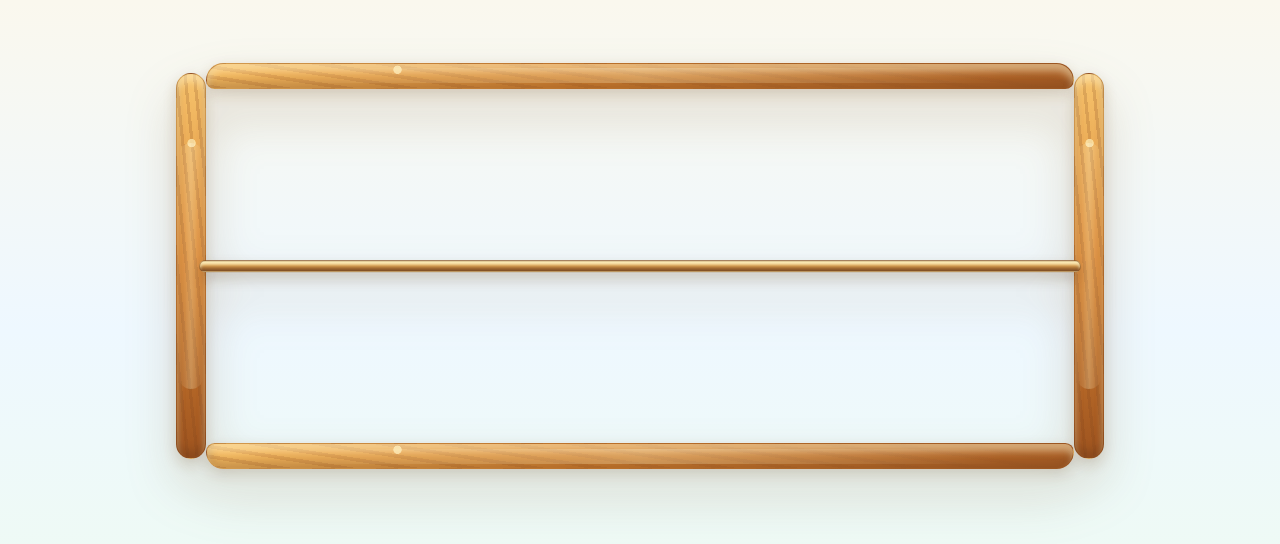
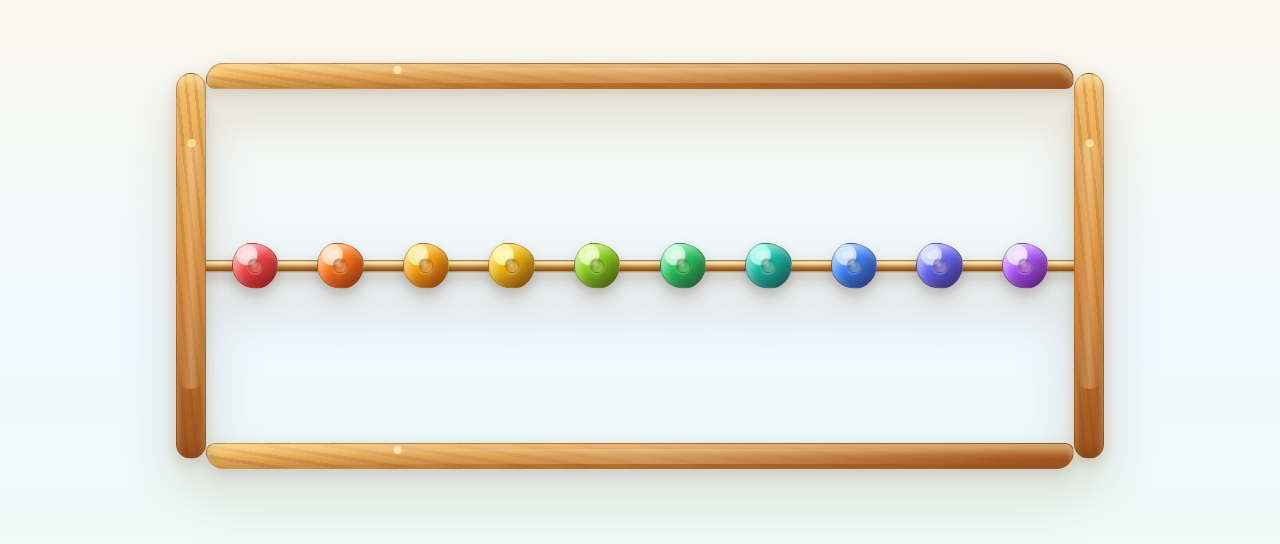
Before and after one commit to mtplayground/alex-1883-rainbow-abacus, a React (Vite) app: page / in a window 1280 px wide. Shown: the part 134-678 px from the top of the page. Built offline with nearby package versions, Linux system fonts and the light colour scheme.

Commit message:
feat: Create ten chunky rainbow bead components on the rod

```diff
--- a/src/components/AbacusFrame.tsx
+++ b/src/components/AbacusFrame.tsx
@@ -1,17 +1,64 @@
+import { Bead, type BeadDefinition } from "./Bead";
 import { Rod } from "./Rod";
+
+const RAINBOW_BEADS = [
+  { id: "red", label: "Red", color: "#ef4444", light: "#fecaca", dark: "#991b1b" },
+  {
+    id: "orange",
+    label: "Orange",
+    color: "#f97316",
+    light: "#fed7aa",
+    dark: "#9a3412",
+  },
+  { id: "amber", label: "Amber", color: "#f59e0b", light: "#fde68a", dark: "#92400e" },
+  {
+    id: "yellow",
+    label: "Yellow",
+    color: "#eab308",
+    light: "#fef08a",
+    dark: "#854d0e",
+  },
+  { id: "lime", label: "Lime", color: "#84cc16", light: "#d9f99d", dark: "#3f6212" },
+  { id: "green", label: "Green", color: "#22c55e", light: "#bbf7d0", dark: "#166534" },
+  { id: "teal", label: "Teal", color: "#14b8a6", light: "#99f6e4", dark: "#115e59" },
+  { id: "blue", label: "Blue", color: "#3b82f6", light: "#bfdbfe", dark: "#1e3a8a" },
+  {
+    id: "indigo",
+    label: "Indigo",
+    color: "#6366f1",
+    light: "#c7d2fe",
+    dark: "#312e81",
+  },
+  {
+    id: "violet",
+    label: "Violet",
+    color: "#a855f7",
+    light: "#e9d5ff",
+    dark: "#581c87",
+  },
+] as const satisfies readonly BeadDefinition[];
 
 export function AbacusFrame() {
   return (
-    <div
+    <section
       className="abacus-frame"
-      role="img"
-      aria-label="Wooden abacus frame with one rod"
+      aria-label="Wooden abacus frame with ten rainbow beads on one rod"
     >
       <div className="abacus-frame__rail abacus-frame__rail--top" />
       <div className="abacus-frame__rail abacus-frame__rail--right" />
       <div className="abacus-frame__rail abacus-frame__rail--bottom" />
       <div className="abacus-frame__rail abacus-frame__rail--left" />
       <Rod />
-    </div>
+      <ol className="abacus-bead-row" aria-label="Ten rainbow beads on the rod">
+        {RAINBOW_BEADS.map((bead, index) => (
+          <Bead
+            bead={bead}
+            key={bead.id}
+            position={index + 1}
+            total={RAINBOW_BEADS.length}
+          />
+        ))}
+      </ol>
+    </section>
   );
 }
--- /dev/null
+++ b/src/components/Bead.tsx
@@ -0,0 +1,37 @@
+import type { CSSProperties } from "react";
+
+export type BeadDefinition = Readonly<{
+  id: string;
+  label: string;
+  color: string;
+  light: string;
+  dark: string;
+}>;
+
+type BeadStyle = CSSProperties & {
+  "--bead-color": string;
+  "--bead-light": string;
+  "--bead-dark": string;
+};
+
+type BeadProps = Readonly<{
+  bead: BeadDefinition;
+  position: number;
+  total: number;
+}>;
+
+export function Bead({ bead, position, total }: BeadProps) {
+  const beadStyle: BeadStyle = {
+    "--bead-color": bead.color,
+    "--bead-light": bead.light,
+    "--bead-dark": bead.dark,
+  };
+
+  return (
+    <li
+      aria-label={`${bead.label} bead ${position} of ${total}`}
+      className="abacus-bead"
+      style={beadStyle}
+    />
+  );
+}
--- a/src/index.css
+++ b/src/index.css
@@ -10,6 +10,7 @@
   --abacus-rail-size: clamp(1.35rem, 3.2vmin, 2.7rem);
   --abacus-post-size: clamp(1.55rem, 3.8vmin, 3rem);
   --abacus-corner-radius: clamp(1rem, 2.6vmin, 1.9rem);
+  --abacus-bead-size: clamp(2.7rem, 5.8vmin, 4.6rem);
 
   font-family:
     Inter,
@@ -99,6 +100,7 @@ body,
 
 .abacus-frame__rail {
   position: absolute;
+  z-index: 3;
   overflow: hidden;
   border: 0.12rem solid rgb(118 68 31 / 0.28);
   background:
@@ -179,6 +181,7 @@ body,
 
 .abacus-rod {
   position: absolute;
+  z-index: 1;
   top: 50%;
   right: calc(var(--abacus-post-size) * 0.76);
   left: calc(var(--abacus-post-size) * 0.76);
@@ -201,11 +204,85 @@ body,
   transform-origin: center;
 }
 
+.abacus-bead-row {
+  position: absolute;
+  z-index: 2;
+  top: 50%;
+  right: calc(var(--abacus-post-size) * 1.28);
+  left: calc(var(--abacus-post-size) * 1.28);
+  display: grid;
+  grid-template-columns: repeat(10, minmax(0, 1fr));
+  gap: clamp(0.16rem, 0.75vmin, 0.55rem);
+  align-items: center;
+  height: var(--abacus-bead-size);
+  padding: 0;
+  margin: 0;
+  list-style: none;
+  transform: translateY(-50%);
+}
+
+.abacus-bead {
+  position: relative;
+  display: block;
+  width: min(100%, var(--abacus-bead-size));
+  aspect-ratio: 1 / 1;
+  justify-self: center;
+  border: 0.12rem solid rgb(86 45 35 / 0.22);
+  border-radius: 42% 58% 48% 52% / 50% 46% 54% 50%;
+  background:
+    radial-gradient(
+      circle at 32% 25%,
+      var(--bead-light) 0 0.62rem,
+      transparent 0.68rem
+    ),
+    linear-gradient(
+      145deg,
+      var(--bead-light) 0%,
+      var(--bead-color) 44%,
+      var(--bead-dark) 100%
+    );
+  box-shadow:
+    inset 0.35rem 0.42rem 0.55rem rgb(255 255 255 / 0.34),
+    inset -0.42rem -0.48rem 0.58rem rgb(71 31 38 / 0.22),
+    0 0.48rem 0.74rem rgb(72 45 34 / 0.24);
+}
+
+.abacus-bead::before {
+  position: absolute;
+  inset: 50% auto auto 50%;
+  width: 34%;
+  aspect-ratio: 1 / 1;
+  border: 0.08rem solid rgb(61 34 25 / 0.22);
+  border-radius: 999rem;
+  background:
+    radial-gradient(circle at 42% 38%, rgb(255 255 255 / 0.36), transparent 38%),
+    linear-gradient(145deg, rgb(64 35 24 / 0.18), rgb(255 245 210 / 0.36));
+  box-shadow:
+    inset 0.1rem 0.12rem 0.18rem rgb(64 35 24 / 0.28),
+    0 0.08rem 0.12rem rgb(255 255 255 / 0.3);
+  content: "";
+  transform: translate(-50%, -50%);
+}
+
+.abacus-bead::after {
+  position: absolute;
+  top: 16%;
+  left: 22%;
+  width: 26%;
+  height: 18%;
+  border-radius: 999rem;
+  background: rgb(255 255 255 / 0.4);
+  content: "";
+  filter: blur(0.02rem);
+  transform: rotate(-18deg);
+}
+
 @media (max-width: 640px) {
   :root {
     --app-shell-gutter: clamp(0.75rem, 5vw, 1.5rem);
     --abacus-rail-size: clamp(1.15rem, 5.2vmin, 2rem);
     --abacus-post-size: clamp(1.35rem, 6vmin, 2.35rem);
+    --abacus-bead-size: clamp(1.85rem, 9vw, 3.2rem);
   }
 
   .app-shell__scene {
@@ -220,6 +297,11 @@ body,
   .abacus-frame {
     width: min(96%, 31rem);
     aspect-ratio: 7 / 8;
+  }
+
+  .abacus-bead-row {
+    right: calc(var(--abacus-post-size) * 1.08);
+    left: calc(var(--abacus-post-size) * 1.08);
   }
 }
 
@@ -237,4 +319,9 @@ body,
     width: min(86%, 48rem);
     aspect-ratio: 18 / 7;
   }
+
+  .abacus-bead-row {
+    right: calc(var(--abacus-post-size) * 1.1);
+    left: calc(var(--abacus-post-size) * 1.1);
+  }
 }
```
